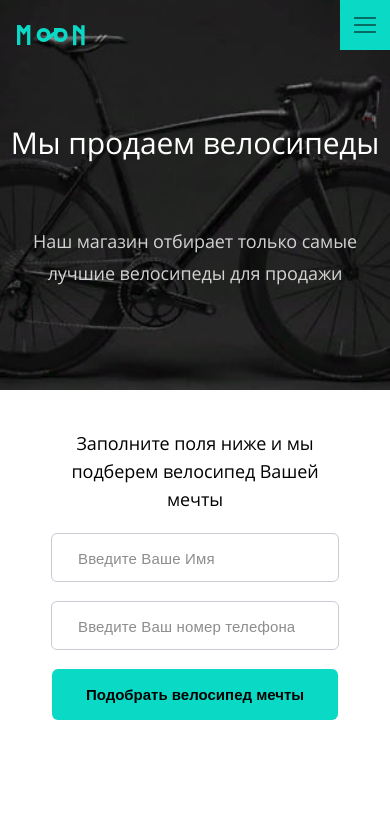
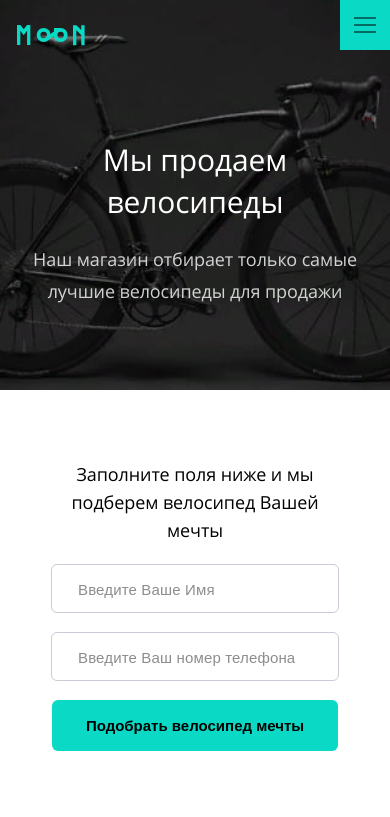
Before and after one commit to stas-academy/bicycles, a website: page source/index.html in a window 390 px wide. Shown: the top 817 px of the page. Drawn offline with nearby package versions, Linux system fonts and the light colour scheme; files that its build step writes are made by us from their sources; files whose address does not match are found by name.

Commit message:
upgrade blocks

```diff
--- a/source/index.html
+++ b/source/index.html
@@ -36,9 +36,11 @@
         </ul>
       </nav>
       <div class="header__contain">
-        <div class="header__promo">
-          <h1>Мы продаем велосипеды</h1>
-          <p>Наш магазин отбирает только самые лучшие велосипеды для продажи</p>
+        <div class="header__bike">
+          <div class="header__promo">
+            <h1>Мы продаем велосипеды</h1>
+            <p>Наш магазин отбирает только самые лучшие велосипеды для продажи</p>
+          </div>
         </div>
         <div class="header__application">
           <form action="https://echo.htmlacademy.ru" method="post">
@@ -122,7 +124,7 @@
     <section class="video" id="video">
       <div class="video__wrapper">
         <h2>Видео про велосипеды</h2>
-        <p>В этом видео мы подробно расскажем про <br>особенности выбора велосипеда для себя.</p>
+        <p>В этом видео мы подробно расскажем про особенности выбора велосипеда для себя.</p>
         <div class="video__container">
           <picture>
             <!-- 1х: 288x162px; 2x: 576x324px -->
--- a/source/sass/block/about-us.scss
+++ b/source/sass/block/about-us.scss
@@ -4,12 +4,12 @@
   text-align: center;
 
   @media (max-width: $tablet-width-max) {
-    margin-top: 13px;
+    margin-top: 40px;
     padding-bottom: 50px;
   }
 
   @media (max-width: $mobile-width-max) {
-    margin-top: 51px;
+    margin-top: 39px;
     padding-bottom: 60px;
   }
 }
--- a/source/sass/block/header.scss
+++ b/source/sass/block/header.scss
@@ -1,14 +1,6 @@
 .header {
   position: relative;
   margin-bottom: 30px;
-
-  @media (max-width: $tablet-width-max) {
-    margin-bottom: 401px;
-  }
-
-  @media (max-width: $mobile-width-max) {
-    margin-bottom: 380px;
-  }
 }
 
 .header__wrapper {
@@ -26,22 +18,8 @@
   }
 
   @media (max-width: $tablet-width-max) {
-    background-image: url("../img/tablebike.jpg");
+    background: none;
     min-height: 0;
-    height: 340px;
-
-    @media (min-resolution: 2dppx) {
-      background-image: url("../img/tablebike@2x.jpg");
-    }
-  }
-
-  @media (max-width: $mobile-width-max) {
-    background-image: url("../img/mobilebike.jpg");
-    height: 390px;
-
-    @media (min-resolution: 2dppx) {
-      background-image: url("../img/mobilebike@2x.jpg");
-    }
   }
 }
 
@@ -57,11 +35,39 @@
     flex-direction: column;
     align-items: center;
     text-align: center;
-    padding-top: 29px;
+    padding-top: 0;
+    max-width: 100%;
+  }
+}
+
+.header__bike {
+  @media (max-width: $tablet-width-max) {
+    display: flex;
+    flex-direction: column;
+    justify-content: center;
+    align-items: center;
+    background-color: $color-black;
+    background-image: url("../img/tablebike.jpg");
+    background-size: cover;
+    background-repeat: no-repeat;
+    background-position: center center;
+    min-height: 340px;
+    padding: 25px 21px;
+    width: 100%;
+
+    @media (min-resolution: 2dppx) {
+      background-image: url("../img/tablebike@2x.jpg");
+    }
   }
 
   @media (max-width: $mobile-width-max) {
-    padding-top: 15px;
+    background-image: url("../img/mobilebike.jpg");
+    min-height: 390px;
+    padding: 25px 18px;
+
+    @media (min-resolution: 2dppx) {
+      background-image: url("../img/mobilebike@2x.jpg");
+    }
   }
 }
 
@@ -71,7 +77,7 @@
 
   @media (max-width: $tablet-width-max) {
     max-width: 480px;
-    margin-top: 7px;
+    margin-top: 56px;
   }
 }
 
@@ -127,12 +133,12 @@
   @media (max-width: $tablet-width-max) {
     color: $color-black;
     font-size: 18px;
-    margin-top: 149px;
+    margin-top: 70px;
     margin-bottom: 28px;
   }
 
   @media (max-width: $mobile-width-max) {
-    margin-top: 140px;
+    margin-top: 70px;
     padding: 0 10px;
     margin-bottom: 20px;
   }
--- a/source/sass/block/main-navigation.scss
+++ b/source/sass/block/main-navigation.scss
@@ -58,7 +58,8 @@
 
   @media (max-width: $tablet-width-max) {
     display: block;
-    padding-top: 100px;
+    padding-top: 0;
+    min-height: auto;
   }
 }
 
@@ -224,6 +225,7 @@
     width: 100%;
     height: 100vh;
     overflow-y: auto;
+    padding-top: 100px;
   }
 }
 
@@ -254,7 +256,6 @@
 .main-navigation--nojs ul {
   @media (max-width: $tablet-width-max) {
     background-color: $color-white;
-    position: absolute;
     padding-top: 0;
     width: 100%;
   }
--- a/source/sass/block/video.scss
+++ b/source/sass/block/video.scss
@@ -1,15 +1,16 @@
 .video {
   background-color: $color-black-night;
-  max-height: 706px;
+  min-height: 706px;
   margin-bottom: 98px;
+  padding-bottom: 1px;
 
   @media (max-width: $tablet-width-max) {
-    max-height: 413px;
+    min-height: 413px;
     margin-bottom: 85px;
   }
 
   @media (max-width: $mobile-width-max) {
-    max-height: 384px;
+    min-height: 384px;
     margin-bottom: 49px;
   }
 }
@@ -31,7 +32,7 @@
   font-size: 30px;
   line-height: 30px;
   letter-spacing: -0.005em;
-  padding-top: 120px;
+  padding-top: 118px;
   padding-bottom: 20px;
 
   @media (max-width: $tablet-width-max) {
@@ -54,15 +55,11 @@
   letter-spacing: -0.005em;
   opacity: 0.5;
   padding-bottom: 56px;
-  max-width: 929px;
+  max-width: 340px;
 
   @media (max-width: $tablet-width-max) {
     max-width: 440px;
     padding-bottom: 40px;
-
-    br {
-      display: none;
-    }
   }
 
   @media (max-width: $mobile-width-max) {
@@ -72,6 +69,7 @@
 
 .video__container {
   position: relative;
+  margin-bottom: -100px;
 }
 
 .video__container img {
```
Also changed, not shown: build/css/style.min.css, build/img/deskvideo@2x.jpg, build/img/deskwaybike@2x.jpg, build/index.html, 1 other file.
